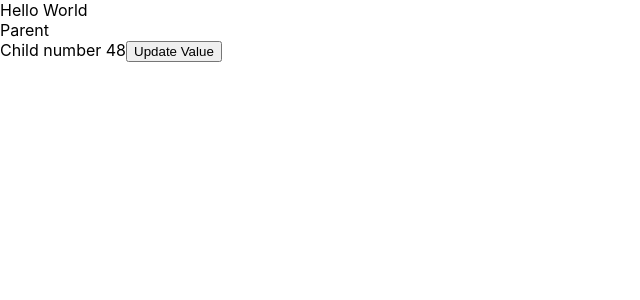
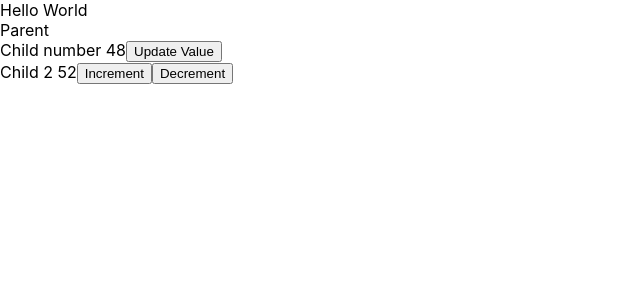
Before and after one commit to owaisahmad870/demo-usecontext, a React (Create React App) app: page / in a window 1280 px wide. Shown: the top 300 px of the page, without its empty margins (0-640 px from the left). Built offline with nearby package versions, Linux system fonts and the light colour scheme.

Commit message:
update app to manage state with reducer

```diff
--- /dev/null
+++ b/src/Child2.js
@@ -0,0 +1,19 @@
+import React, { useContext, useReducer } from "react";
+import numberReducer from './NumberReducer';
+
+function Child2() {
+    let [state, dispatch] = useReducer(numberReducer,52);
+    return(
+        <div>
+            Child 2 {state}
+            <button onClick={()=> { dispatch({type:"INCREMENT", val: 67});  }}>Increment</button>
+            <button onClick={()=> { dispatch({type:"DECREMENT", val: 34});  }}>Decrement</button>
+        </div>
+    );
+}
+
+export default Child2;
+
+
+//With useReducer you can do multiple type of chnages to particular state i.e increase or decrease
+//Or you need multiple type of actions for a particular state, on the contrast useState just  updates the value from the function
--- /dev/null
+++ b/src/NumberReducer.js
@@ -0,0 +1,14 @@
+const numberReducer = (state, action) => {
+    switch (action.type) {
+      case 'INCREMENT':
+        return state + action.val
+      case 'DECREMENT':
+        return state - action.val
+    }
+}
+export default numberReducer;
+
+
+//useReducer is apure function and it does not update or change external API, variable or state
+//Every time you run the reducer it creates a new object instead of updating the existing one
+//
--- a/src/Parent.js
+++ b/src/Parent.js
@@ -1,16 +1,15 @@
 import React from 'react';
 import Child from './Child'
+import Child2 from './Child2';
 
 function Parent(props) {
   return (
     <div >
       Parent
-      <Child num={props.num}></Child>
+      <Child></Child>
+      <Child2></Child2>
     </div>
   );
 }
 
 export default Parent;
-
-//The 'num' we given to App components is here available to us in the properties attribute
-//Point to ponder is we are not using the data in Parent in spite of being part of it and using the child componentfrom the origin of App component
```
